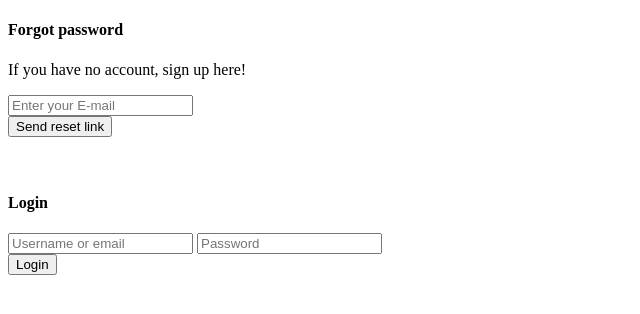
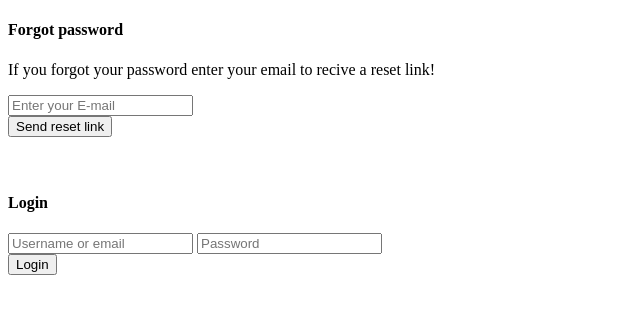
Before and after one commit to Kristiankaspersen/Gruppe4-Datasikkerhet-i-utvikling-og-drift, a PHP site: page /rest/auth/forgotpassword.php in a window 1280 px wide. Shown: the part 52-366 px from the top of the page, without its empty margins (0-640 px from the left). Run offline with PHP 8.4, Linux system fonts and the light colour scheme.

Commit message:
tag changed

```diff
--- a/steg1/auth/forgotpassword.php
+++ b/steg1/auth/forgotpassword.php
@@ -35,7 +35,7 @@
     <section class="index-login">
         <div>
             <h4>Forgot password</h4>
-            <p>If you have no account, sign up here!</p>
+            <p>If you forgot your password enter your email to recive a reset link!</p>
             <form action="includes/reset-password.inc.php" method="post">
                 <input type="text" name="email" placeholder="Enter your E-mail">
                 <br>
```
